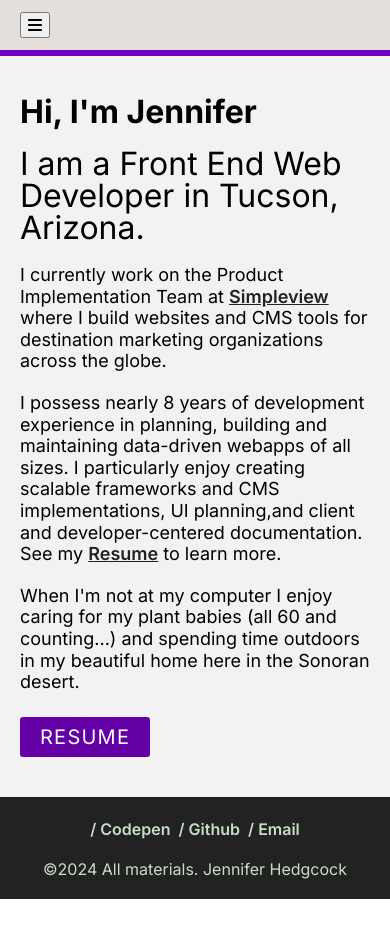
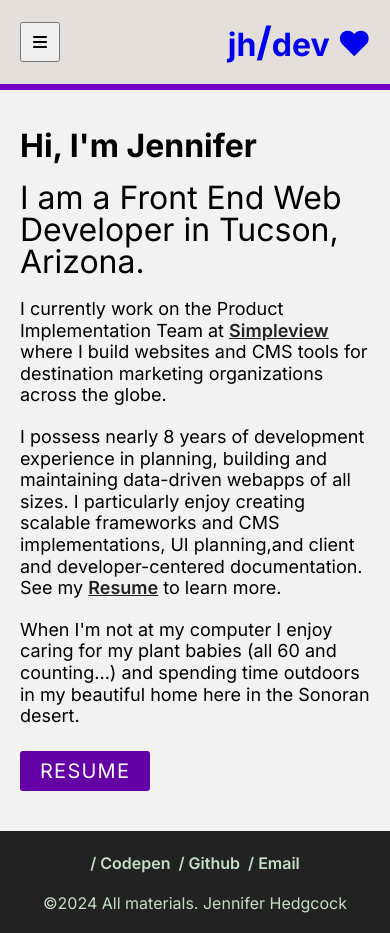
Before and after one commit to jenhedg/jen-dev-2024-react, a React (Create React App) app: page / in a window 390 px wide. Before the commit the page ends 899 px from the top, so only its background shows below. Built offline with nearby package versions, Linux system fonts and the light colour scheme.

Commit message:
mobile nav, logo componenet

```diff
--- /dev/null
+++ b/src/components/Logo/Logo.css
@@ -0,0 +1,33 @@
+.sidebar .logo-wrap {
+  padding: 0;
+  text-align: center;
+}
+
+.logo-wrap .logo-link {
+  text-decoration: none;
+}
+
+.logo .logo-slash {
+  font-size: 2.5rem;
+}
+
+@media (min-width: 1024px){
+  .logo-wrap {
+    display: flex;
+    justify-content: center;
+    padding: 0;
+    text-align: unset;
+  }
+
+  .logo-link {
+    text-decoration: none;
+  }
+
+  .logo {
+      color: var(--pink);
+  }
+
+  .logo .logo-slash {
+      color: var(--blue);
+  }
+}
--- /dev/null
+++ b/src/components/Logo/Logo.js
@@ -0,0 +1,13 @@
+import { Link } from 'react-router-dom';
+
+import "./Logo.css";
+
+export default function Logo() {
+  return (
+    <div className="logo-wrap">
+      <Link className="logo-link" to="/">
+        <h1 className="logo">jh<span className="logo-slash">/</span>dev ❤</h1>
+      </Link>
+    </div>
+  );
+}
--- a/src/components/MobileNav/MobileNav.css
+++ b/src/components/MobileNav/MobileNav.css
@@ -1,9 +1,16 @@
 .mobile-nav {
-  display: block;
+  display: flex;
+  justify-content: space-between;
+  align-items: center;
   padding: 12px 20px;
   background-color: var(--beige);
   border-bottom: 6px solid var(--dark-purple);
   z-index: 11;
+}
+
+.mobile-nav .burger {
+  height: 40px;
+  width: 40px;
 }
 
 .mobile-nav .nav-list {
@@ -11,12 +18,15 @@
   background-color: var(--dark-purple);
   height: 100vh;
   width: 100vw;
-  transform: translate(100%, 18px);
+  transform: translate(100%, 0);
   transition: var(--mobile-menu-transition);
   z-index: 10;
 }
 
 .mobile-nav.active .nav-list {
+  position: absolute;
+  top: 90px;
+  left: 0;
   display: flex;
   flex-direction: column;
   justify-content: flex-start;
@@ -24,7 +34,7 @@
   gap: 20px;
   position: absolute;
   padding-top: 20px;
-  transform: translate(-20px, 18px);
+  transform: translate(0, 0);
 }
 
 .mobile-nav .nav-list :is(li, li a) {
--- a/src/components/MobileNav/MobileNav.js
+++ b/src/components/MobileNav/MobileNav.js
@@ -3,8 +3,10 @@ import { Link } from 'react-router-dom';
 import React, { useState } from 'react';
 import { FontAwesomeIcon } from '@fortawesome/react-fontawesome';
 import { faBars } from '@fortawesome/free-solid-svg-icons';
+import Logo from '../Logo/Logo.js'
 
 import "./MobileNav.css";
+import "../Logo/Logo.css";
 
 
 export default function Nav() {
@@ -38,6 +40,7 @@ export default function Nav() {
       >
         <FontAwesomeIcon icon={faBars} />
       </button>
+      <Logo/>
       <ul className="nav-list">
         <li className="navList-item">
           <Link to="/resume">/ Resume</Link>
--- a/src/components/Sidebar/Sidebar.css
+++ b/src/components/Sidebar/Sidebar.css
@@ -8,20 +8,6 @@
     position: relative;
     box-shadow: 4px 0px 10px -3px rgba(173,173,173,1);
     background-color: var(--black);
-  }
-
-  .sidebar .logo-wrap {
-    padding: 0;
-    text-align: center;
-  }
-
-  .sidebar .logo {
-      color: var(--pink);
-  }
-
-  .sidebar .logo .logo-slash {
-    font-size: 2.5rem;
-    color: var(--blue);
   }
 
   .sidebar .navList {
@@ -47,17 +33,6 @@
       padding: 12px 20px;
     }
 
-    .sidebar .logo-wrap {
-      display: flex;
-      justify-content: center;
-      padding: 0;
-      text-align: unset;
-    }
-
-    .sidebar .logo-link {
-      text-decoration: none;
-    }
-
     .sidebar .navList {
       flex-direction: column;
       align-items: flex-start;
--- a/src/components/Sidebar/Sidebar.js
+++ b/src/components/Sidebar/Sidebar.js
@@ -1,4 +1,4 @@
-import { Link } from 'react-router-dom';
+import Logo from '../Logo/Logo.js'
 import DeskNav from '../DeskNav/DeskNav.js'
 
 import "./Sidebar.css";
@@ -6,11 +6,7 @@ import "./Sidebar.css";
 export default function Sidebar() {
   return (
     <div className="sidebar">
-      <div className="logo-wrap">
-        <Link className="logo-link" to="/">
-          <h1 className="logo">jh<span className="logo-slash">/</span>dev ❤</h1>
-        </Link>
-      </div>
+      <Logo/>
       <DeskNav />
     </div>
   );
```
